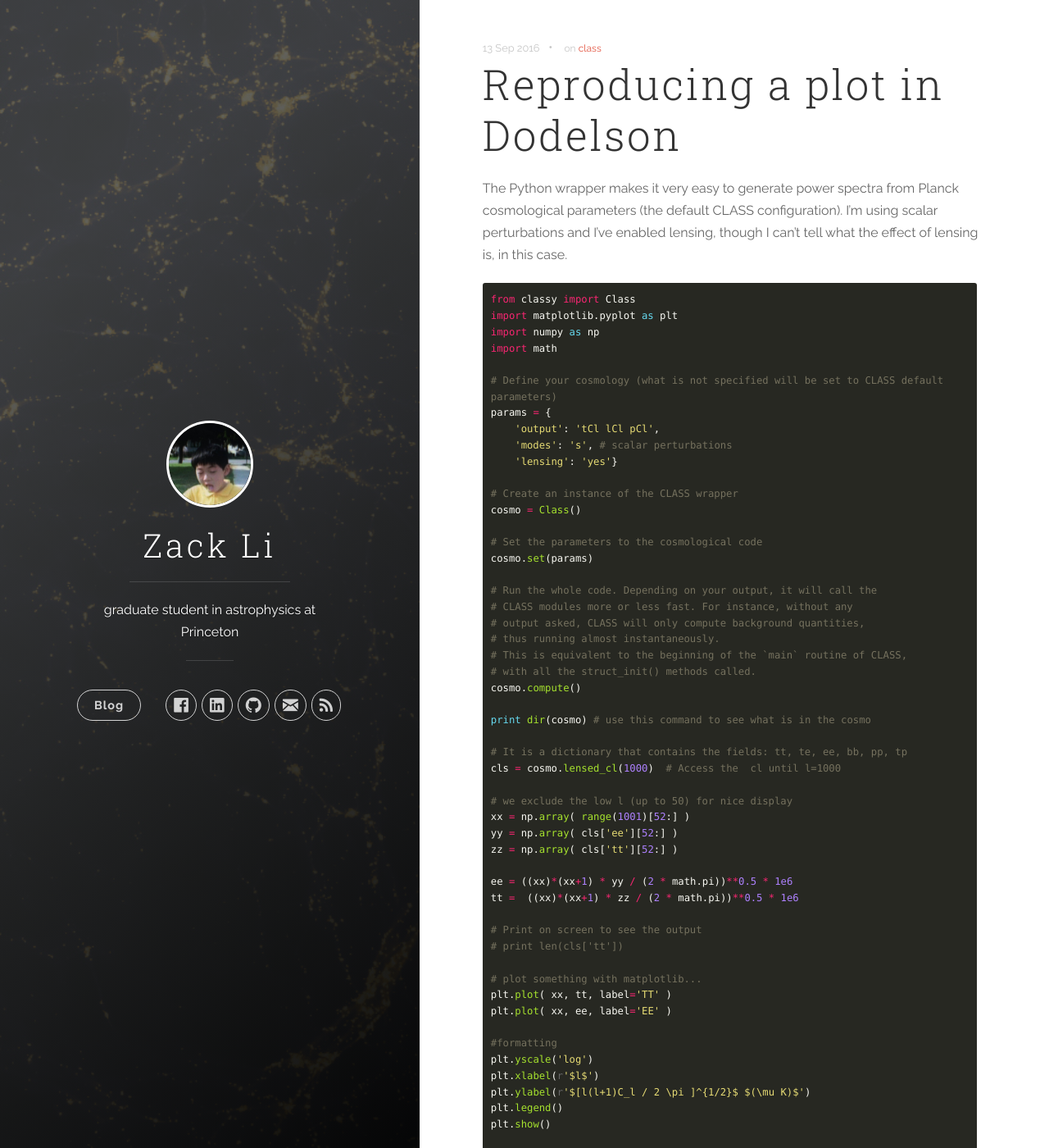
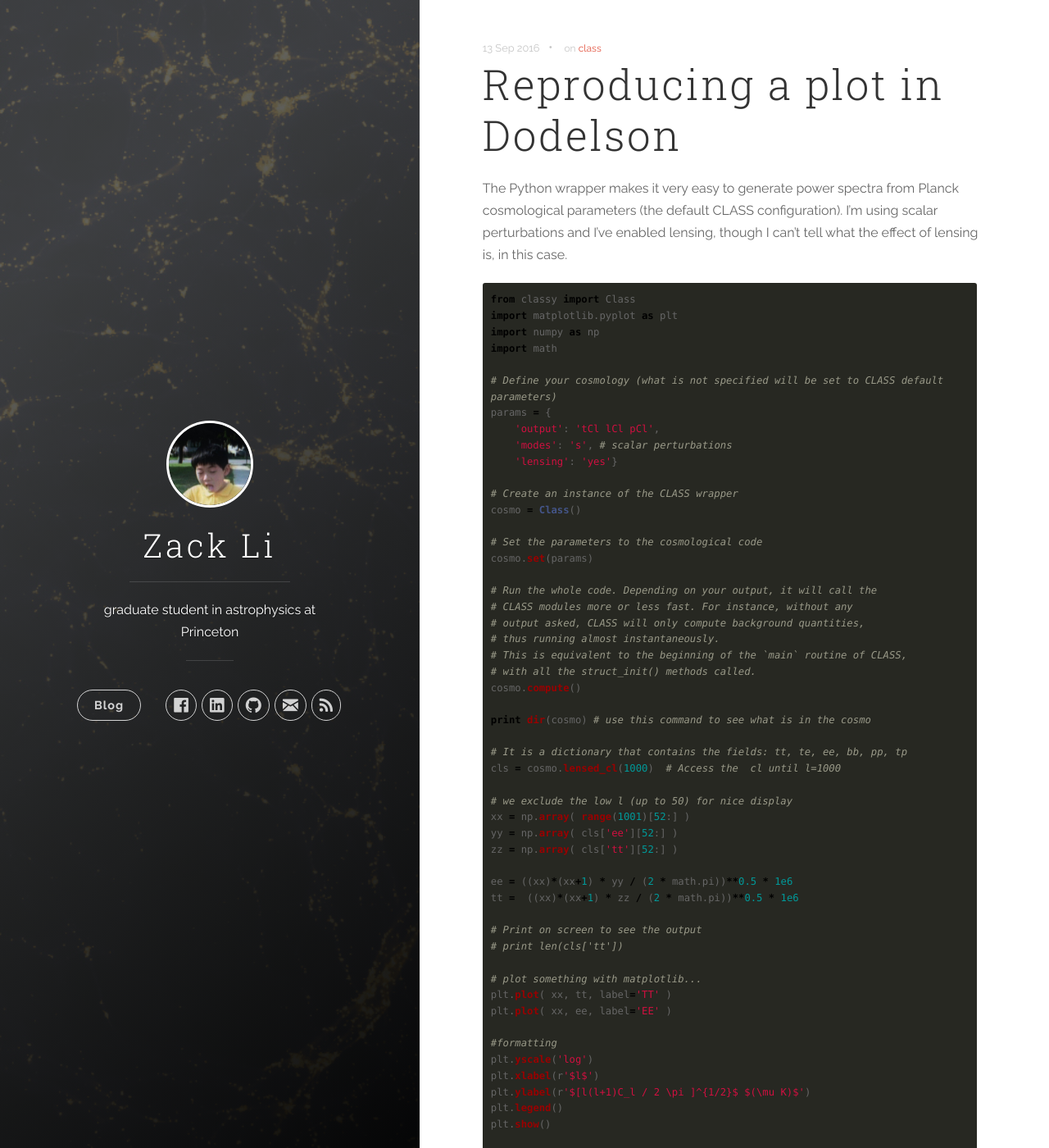
Before and after one commit to xzackli/xzackli.github.io, a Jekyll site: the page built from _posts/2016-09-13-reproducing-a-plot-in-dodelson.markdown, in a window 1280 px wide and 1400 px high. Shown: the whole window at 82% size. Built offline with Jekyll 4.4.1, drawn with Linux system fonts in a browser that asks for light colours; nearby versions of some CDN libraries.

Commit message:
changes to the code highlighting

```diff
--- a/css/monokai.css
+++ b/css/monokai.css
@@ -1,66 +1,63 @@
 pre.highlight,
 .highlight pre { background-color: #272822; }
-.highlight .hll { background-color: #272822; }
-.highlight .c { color: #75715e } /* Comment */
-.highlight .err { color: #960050; background-color: #1e0010 } /* Error */
-.highlight .k { color: #66d9ef } /* Keyword */
-.highlight .l { color: #ae81ff } /* Literal */
-.highlight .n { color: #f8f8f2 } /* Name */
-.highlight .o { color: #f92672 } /* Operator */
-.highlight .p { color: #f8f8f2 } /* Punctuation */
-.highlight .cm { color: #75715e } /* Comment.Multiline */
-.highlight .cp { color: #75715e } /* Comment.Preproc */
-.highlight .c1 { color: #75715e } /* Comment.Single */
-.highlight .cs { color: #75715e } /* Comment.Special */
-.highlight .ge { font-style: italic } /* Generic.Emph */
+.highlight .hll { background-color: #ffffcc }
+.highlight .c { color: #999988; font-style: italic } /* Comment */
+.highlight .err { color: #a61717; background-color: #e3d2d2 } /* Error */
+.highlight .k { color: #000000; font-weight: bold } /* Keyword */
+.highlight .o { color: #000000; font-weight: bold } /* Operator */
+.highlight .cm { color: #999988; font-style: italic } /* Comment.Multiline */
+.highlight .cp { color: #999999; font-weight: bold; font-style: italic } /* Comment.Preproc */
+.highlight .c1 { color: #999988; font-style: italic } /* Comment.Single */
+.highlight .cs { color: #999999; font-weight: bold; font-style: italic } /* Comment.Special */
+.highlight .gd { color: #000000; background-color: #ffdddd } /* Generic.Deleted */
+.highlight .ge { color: #000000; font-style: italic } /* Generic.Emph */
+.highlight .gr { color: #aa0000 } /* Generic.Error */
+.highlight .gh { color: #999999 } /* Generic.Heading */
+.highlight .gi { color: #000000; background-color: #ddffdd } /* Generic.Inserted */
+.highlight .go { color: #888888 } /* Generic.Output */
+.highlight .gp { color: #555555 } /* Generic.Prompt */
 .highlight .gs { font-weight: bold } /* Generic.Strong */
-.highlight .kc { color: #66d9ef } /* Keyword.Constant */
-.highlight .kd { color: #66d9ef } /* Keyword.Declaration */
-.highlight .kn { color: #f92672 } /* Keyword.Namespace */
-.highlight .kp { color: #66d9ef } /* Keyword.Pseudo */
-.highlight .kr { color: #66d9ef } /* Keyword.Reserved */
-.highlight .kt { color: #66d9ef } /* Keyword.Type */
-.highlight .ld { color: #e6db74 } /* Literal.Date */
-.highlight .m { color: #ae81ff } /* Literal.Number */
-.highlight .s { color: #e6db74 } /* Literal.String */
-.highlight .na { color: #a6e22e } /* Name.Attribute */
-.highlight .nb { color: #f8f8f2 } /* Name.Builtin */
-.highlight .nc { color: #a6e22e } /* Name.Class */
-.highlight .no { color: #66d9ef } /* Name.Constant */
-.highlight .nd { color: #a6e22e } /* Name.Decorator */
-.highlight .ni { color: #f8f8f2 } /* Name.Entity */
-.highlight .ne { color: #a6e22e } /* Name.Exception */
-.highlight .nf { color: #a6e22e } /* Name.Function */
-.highlight .nl { color: #f8f8f2 } /* Name.Label */
-.highlight .nn { color: #f8f8f2 } /* Name.Namespace */
-.highlight .nx { color: #a6e22e } /* Name.Other */
-.highlight .py { color: #f8f8f2 } /* Name.Property */
-.highlight .nt { color: #f92672 } /* Name.Tag */
-.highlight .nv { color: #f8f8f2 } /* Name.Variable */
-.highlight .ow { color: #f92672 } /* Operator.Word */
-.highlight .w { color: #f8f8f2 } /* Text.Whitespace */
-.highlight .mf { color: #ae81ff } /* Literal.Number.Float */
-.highlight .mh { color: #ae81ff } /* Literal.Number.Hex */
-.highlight .mi { color: #ae81ff } /* Literal.Number.Integer */
-.highlight .mo { color: #ae81ff } /* Literal.Number.Oct */
-.highlight .sb { color: #e6db74 } /* Literal.String.Backtick */
-.highlight .sc { color: #e6db74 } /* Literal.String.Char */
-.highlight .sd { color: #e6db74 } /* Literal.String.Doc */
-.highlight .s2 { color: #e6db74 } /* Literal.String.Double */
-.highlight .se { color: #ae81ff } /* Literal.String.Escape */
-.highlight .sh { color: #e6db74 } /* Literal.String.Heredoc */
-.highlight .si { color: #e6db74 } /* Literal.String.Interpol */
-.highlight .sx { color: #e6db74 } /* Literal.String.Other */
-.highlight .sr { color: #e6db74 } /* Literal.String.Regex */
-.highlight .s1 { color: #e6db74 } /* Literal.String.Single */
-.highlight .ss { color: #e6db74 } /* Literal.String.Symbol */
-.highlight .bp { color: #f8f8f2 } /* Name.Builtin.Pseudo */
-.highlight .vc { color: #f8f8f2 } /* Name.Variable.Class */
-.highlight .vg { color: #f8f8f2 } /* Name.Variable.Global */
-.highlight .vi { color: #f8f8f2 } /* Name.Variable.Instance */
-.highlight .il { color: #ae81ff } /* Literal.Number.Integer.Long */
-
-.highlight .gh { } /* Generic Heading & Diff Header */
-.highlight .gu { color: #75715e; } /* Generic.Subheading & Diff Unified/Comment? */
-.highlight .gd { color: #f92672; } /* Generic.Deleted & Diff Deleted */
-.highlight .gi { color: #a6e22e; } /* Generic.Inserted & Diff Inserted */
+.highlight .gu { color: #aaaaaa } /* Generic.Subheading */
+.highlight .gt { color: #aa0000 } /* Generic.Traceback */
+.highlight .kc { color: #000000; font-weight: bold } /* Keyword.Constant */
+.highlight .kd { color: #000000; font-weight: bold } /* Keyword.Declaration */
+.highlight .kn { color: #000000; font-weight: bold } /* Keyword.Namespace */
+.highlight .kp { color: #000000; font-weight: bold } /* Keyword.Pseudo */
+.highlight .kr { color: #000000; font-weight: bold } /* Keyword.Reserved */
+.highlight .kt { color: #445588; font-weight: bold } /* Keyword.Type */
+.highlight .m { color: #009999 } /* Literal.Number */
+.highlight .s { color: #d01040 } /* Literal.String */
+.highlight .na { color: #008080 } /* Name.Attribute */
+.highlight .nb { color: #0086B3 } /* Name.Builtin */
+.highlight .nc { color: #445588; font-weight: bold } /* Name.Class */
+.highlight .no { color: #008080 } /* Name.Constant */
+.highlight .nd { color: #3c5d5d; font-weight: bold } /* Name.Decorator */
+.highlight .ni { color: #800080 } /* Name.Entity */
+.highlight .ne { color: #990000; font-weight: bold } /* Name.Exception */
+.highlight .nf { color: #990000; font-weight: bold } /* Name.Function */
+.highlight .nl { color: #990000; font-weight: bold } /* Name.Label */
+.highlight .nn { color: #555555 } /* Name.Namespace */
+.highlight .nt { color: #000080 } /* Name.Tag */
+.highlight .nv { color: #008080 } /* Name.Variable */
+.highlight .ow { color: #000000; font-weight: bold } /* Operator.Word */
+.highlight .w { color: #bbbbbb } /* Text.Whitespace */
+.highlight .mf { color: #009999 } /* Literal.Number.Float */
+.highlight .mh { color: #009999 } /* Literal.Number.Hex */
+.highlight .mi { color: #009999 } /* Literal.Number.Integer */
+.highlight .mo { color: #009999 } /* Literal.Number.Oct */
+.highlight .sb { color: #d01040 } /* Literal.String.Backtick */
+.highlight .sc { color: #d01040 } /* Literal.String.Char */
+.highlight .sd { color: #d01040 } /* Literal.String.Doc */
+.highlight .s2 { color: #d01040 } /* Literal.String.Double */
+.highlight .se { color: #d01040 } /* Literal.String.Escape */
+.highlight .sh { color: #d01040 } /* Literal.String.Heredoc */
+.highlight .si { color: #d01040 } /* Literal.String.Interpol */
+.highlight .sx { color: #d01040 } /* Literal.String.Other */
+.highlight .sr { color: #009926 } /* Literal.String.Regex */
+.highlight .s1 { color: #d01040 } /* Literal.String.Single */
+.highlight .ss { color: #990073 } /* Literal.String.Symbol */
+.highlight .bp { color: #999999 } /* Name.Builtin.Pseudo */
+.highlight .vc { color: #008080 } /* Name.Variable.Class */
+.highlight .vg { color: #008080 } /* Name.Variable.Global */
+.highlight .vi { color: #008080 } /* Name.Variable.Instance */
+.highlight .il { color: #009999 } /* Literal.Number.Integer.Long */
```
